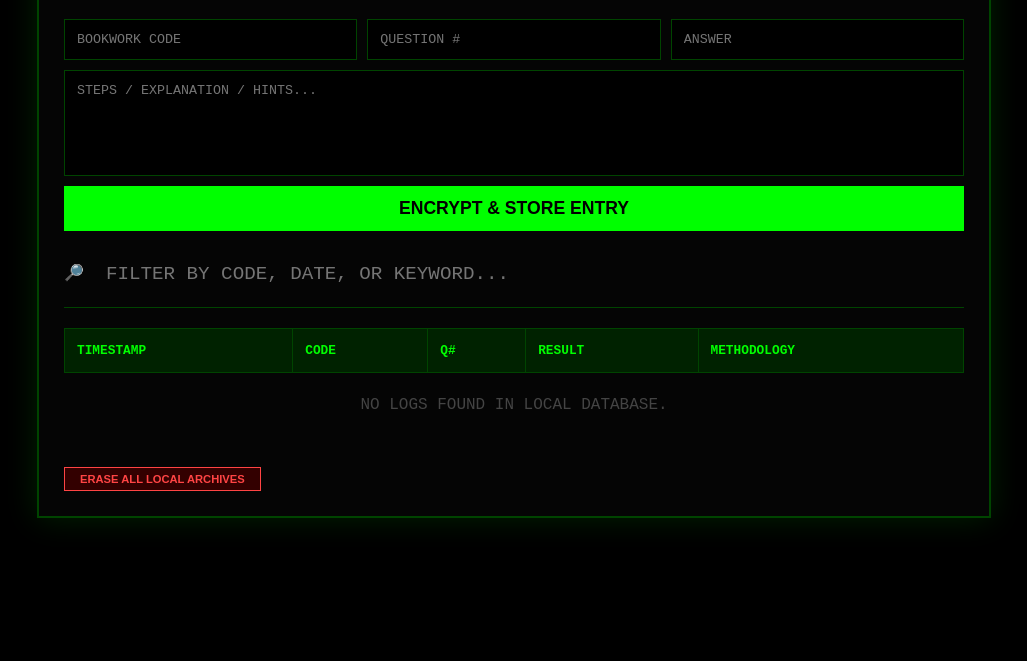
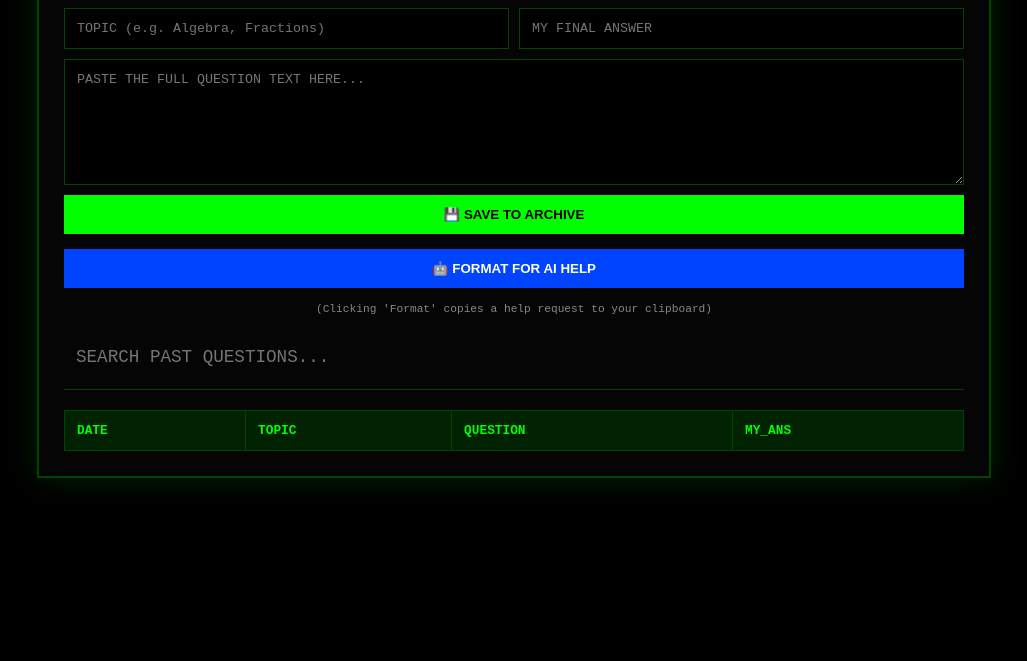
Before and after one commit to ERR0RA/NebulaGames, a plain HTML site: page sparxsmaths-log.html in a window 1280 px wide. Shown: the part 139-800 px from the top of the page, without its empty margins (126-1153 px from the left). Drawn offline with Linux system fonts and the light colour scheme.

Commit message:
Update sparxsmaths-log.html

```diff
--- a/sparxsmaths-log.html
+++ b/sparxsmaths-log.html
@@ -2,154 +2,128 @@
 <html lang="en">
 <head>
     <meta charset="UTF-8">
-    <title>MATH_TRACKER | OMNI-LOG</title>
+    <title>MATHS_ASSIST | AI Study Tool</title>
     <style>
-        body { background: #000; color: #0f0; font-family: 'Courier New', monospace; padding: 20px; line-height: 1.5; }
+        body { background: #000; color: #0f0; font-family: 'Courier New', monospace; padding: 20px; }
         .container { max-width: 900px; margin: 0 auto; border: 2px solid #004400; padding: 25px; background: #050505; box-shadow: 0 0 30px #002200; }
 
-        h1 { border-bottom: 2px solid #0f0; padding-bottom: 10px; text-align: center; letter-spacing: 3px; }
+        h1 { border-bottom: 2px solid #0f0; padding-bottom: 10px; text-align: center; color: #fff; }
 
-        .input-area { display: grid; grid-template-columns: 1fr 1fr 1fr; gap: 10px; margin-bottom: 20px; }
+        .input-area { display: flex; flex-direction: column; gap: 10px; margin-bottom: 20px; }
+        .row { display: grid; grid-template-columns: 1fr 1fr; gap: 10px; }
+
         input, textarea { background: #000; border: 1px solid #004400; color: #0f0; padding: 12px; font-family: monospace; outline: none; }
-        input:focus, textarea:focus { border-color: #0f0; box-shadow: 0 0 5px #0f0; }
-        textarea { grid-column: span 3; height: 80px; resize: none; }
+        input:focus, textarea:focus { border-color: #0f0; }
+        textarea { height: 100px; resize: vertical; }
 
         .btn { background: #0f0; color: #000; border: none; padding: 12px; cursor: pointer; font-weight: bold; transition: 0.2s; }
-        .btn:hover { background: #fff; transform: translateY(-2px); }
-        .btn-log { grid-column: span 3; font-size: 1.1rem; }
+        .btn:hover { background: #fff; }
+        .btn-ai { background: #0044ff; color: #fff; margin-top: 5px; }
 
-        .search-container { margin: 20px 0; display: flex; align-items: center; border-bottom: 1px solid #004400; padding-bottom: 10px; }
-        #searchBar { width: 100%; background: transparent; border: none; font-size: 1.2rem; color: #fff; }
+        .search-container { margin: 20px 0; border-bottom: 1px solid #004400; padding-bottom: 10px; }
+        #searchBar { width: 100%; background: transparent; border: none; font-size: 1.1rem; color: #fff; }
 
         table { width: 100%; border-collapse: collapse; margin-top: 10px; }
-        th, td { border: 1px solid #004400; padding: 12px; text-align: left; vertical-align: top; }
-        th { background: #002200; font-size: 0.8rem; text-transform: uppercase; }
+        th, td { border: 1px solid #004400; padding: 12px; text-align: left; }
+        th { background: #002200; font-size: 0.8rem; }
 
-        .date-cell { color: #008800; font-size: 0.75rem; white-space: nowrap; }
-        .code-cell { color: #fff; font-weight: bold; background: #010; }
-        .ans-cell { color: #0f0; font-family: 'Consolas', monospace; }
+        .timestamp { color: #008800; font-size: 0.7rem; }
+        .topic-tag { color: #fff; font-weight: bold; background: #111; padding: 2px 5px; border-radius: 3px; }
 
-        .empty-msg { text-align: center; padding: 20px; color: #444; }
-        .btn-clear { background: #300; color: #f44; margin-top: 30px; padding: 5px 15px; font-size: 0.7rem; border: 1px solid #f44; }
+        .copy-hint { font-size: 0.7rem; color: #888; text-align: center; margin-top: 5px; }
     </style>
 </head>
 <body>
 
 <div class="container">
-    <h1>MATH_LOG // ARCHIVE</h1>
+    <h1>STUDENT_ASSIST_v3</h1>
 
     <div class="input-area">
-        <input type="text" id="code" placeholder="BOOKWORK CODE">
-        <input type="text" id="qNum" placeholder="QUESTION #">
-        <input type="text" id="ans" placeholder="ANSWER">
-        <textarea id="method" placeholder="STEPS / EXPLANATION / HINTS..."></textarea>
-        <button class="btn btn-log" onclick="saveEntry()">ENCRYPT & STORE ENTRY</button>
+        <div class="row">
+            <input type="text" id="topic" placeholder="TOPIC (e.g. Algebra, Fractions)">
+            <input type="text" id="ans" placeholder="MY FINAL ANSWER">
+        </div>
+        <textarea id="question" placeholder="PASTE THE FULL QUESTION TEXT HERE..."></textarea>
+        <button class="btn" onclick="saveEntry()">💾 SAVE TO ARCHIVE</button>
+        <button class="btn btn-ai" onclick="askAI()">🤖 FORMAT FOR AI HELP</button>
+        <div class="copy-hint">(Clicking 'Format' copies a help request to your clipboard)</div>
     </div>
 
     <div class="search-container">
-        <span style="margin-right: 10px;">🔎</span>
-        <input type="text" id="searchBar" placeholder="FILTER BY CODE, DATE, OR KEYWORD..." onkeyup="filterLogs()">
+        <input type="text" id="searchBar" placeholder="SEARCH PAST QUESTIONS..." onkeyup="filterLogs()">
     </div>
 
     <table id="logTable">
         <thead>
             <tr>
-                <th>TIMESTAMP</th>
-                <th>CODE</th>
-                <th>Q#</th>
-                <th>RESULT</th>
-                <th>METHODOLOGY</th>
+                <th>DATE</th>
+                <th>TOPIC</th>
+                <th>QUESTION</th>
+                <th>MY_ANS</th>
             </tr>
         </thead>
-        <tbody id="logBody">
-            </tbody>
+        <tbody id="logBody"></tbody>
     </table>
-
-    <div id="noData" class="empty-msg">NO LOGS FOUND IN LOCAL DATABASE.</div>
-
-    <button class="btn btn-clear" onclick="clearLogs()">ERASE ALL LOCAL ARCHIVES</button>
 </div>
 
 <script>
     window.onload = displayLogs;
 
     function saveEntry() {
-        const code = document.getElementById('code').value.trim();
-        const q = document.getElementById('qNum').value.trim();
-        const ans = document.getElementById('ans').value.trim();
-        const method = document.getElementById('method').value.trim();
+        const topic = document.getElementById('topic').value || "General";
+        const q = document.getElementById('question').value;
+        const ans = document.getElementById('ans').value;
 
-        if(!code || !ans) {
-            alert("⚠️ SYSTEM ERROR: CODE AND ANSWER REQUIRED.");
-            return;
-        }
+        if(!q) return alert("Please paste a question first.");
 
-        // Generate Current Date and Time
         const now = new Date();
-        const timestamp = now.toLocaleDateString() + " " + now.toLocaleTimeString([], {hour: '2-digit', minute:'2-digit'});
+        const timestamp = now.toLocaleDateString();
 
-        const entry = { timestamp, code: code.toUpperCase(), q, ans, method };
+        const entry = { timestamp, topic, q, ans };
+        let logs = JSON.parse(localStorage.getItem('studyLogs')) || [];
+        logs.unshift(entry);
+        localStorage.setItem('studyLogs', JSON.stringify(logs));
 
-        let logs = JSON.parse(localStorage.getItem('mathLogs')) || [];
-        logs.unshift(entry); // Add to top of list
-        localStorage.setItem('mathLogs', JSON.stringify(logs));
-
-        // Reset inputs
-        document.getElementById('code').value = '';
-        document.getElementById('qNum').value = '';
+        document.getElementById('topic').value = '';
+        document.getElementById('question').value = '';
         document.getElementById('ans').value = '';
-        document.getElementById('method').value = '';
-
         displayLogs();
     }
 
-    function displayLogs() {
-        const logs = JSON.parse(localStorage.getItem('mathLogs')) || [];
-        const body = document.getElementById('logBody');
-        const empty = document.getElementById('noData');
+    function askAI() {
+        const q = document.getElementById('question').value;
+        const topic = document.getElementById('topic').value;
+        if(!q) return alert("Paste a question first!");
 
-        body.innerHTML = '';
+        const prompt = `I am working on ${topic}. Can you help me understand the steps for this question: "${q}"? Please explain the method clearly.`;
 
-        if (logs.length === 0) {
-            empty.style.display = 'block';
-            return;
-        }
-
-        empty.style.display = 'none';
-
-        logs.forEach(item => {
-            renderRow(item);
+        navigator.clipboard.writeText(prompt).then(() => {
+            alert("AI Prompt copied to clipboard! Paste it into our chat to get help.");
         });
     }
 
-    function renderRow(item) {
+    function displayLogs() {
+        const logs = JSON.parse(localStorage.getItem('studyLogs')) || [];
         const body = document.getElementById('logBody');
-        const row = document.createElement('tr');
-        row.innerHTML = `
-            <td class="date-cell">${item.timestamp}</td>
-            <td class="code-cell">${item.code}</td>
-            <td>${item.q}</td>
-            <td class="ans-cell">${item.ans}</td>
-            <td style="color: #bbb; font-size: 0.85rem;">${item.method}</td>
-        `;
-        body.appendChild(row);
+        body.innerHTML = '';
+
+        logs.forEach(item => {
+            const row = `<tr>
+                <td class="timestamp">${item.timestamp}</td>
+                <td><span class="topic-tag">${item.topic}</span></td>
+                <td style="color: #bbb; font-size: 0.85rem;">${item.q}</td>
+                <td style="color: #0f0;">${item.ans}</td>
+            </tr>`;
+            body.innerHTML += row;
+        });
     }
 
     function filterLogs() {
         const query = document.getElementById('searchBar').value.toLowerCase();
         const rows = document.querySelectorAll('#logBody tr');
-
         rows.forEach(row => {
-            const text = row.innerText.toLowerCase();
-            row.style.display = text.includes(query) ? "" : "none";
+            row.style.display = row.innerText.toLowerCase().includes(query) ? "" : "none";
         });
-    }
-
-    function clearLogs() {
-        if(confirm("DANGER: This will permanently delete all logs. Proceed?")) {
-            localStorage.removeItem('mathLogs');
-            displayLogs();
-        }
     }
 </script>
 
```
